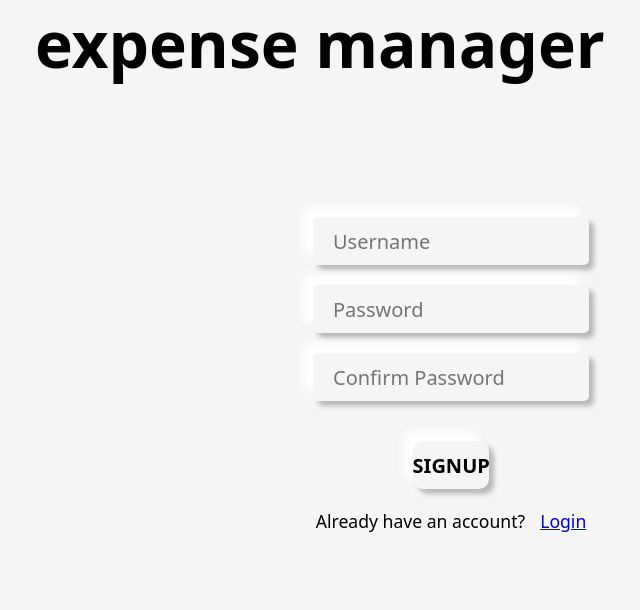
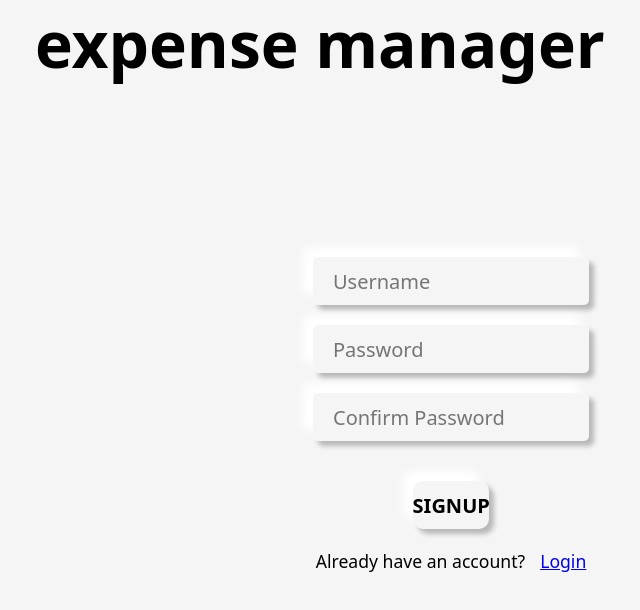
Before and after one commit to lordeadroid/expense-manager, a Next.js app: page /signup in a window 1280 px wide. Shown: the top 610 px of the page, without its empty margins (189-829 px from the left). Built offline with nearby package versions, Linux system fonts and the light colour scheme; no server answers.

Commit message:
showing error on signup

```diff
--- a/src/app/signup/page.tsx
+++ b/src/app/signup/page.tsx
@@ -1,38 +1,18 @@
+"use client";
 import Link from "next/link";
-import { redirect } from "next/navigation";
-
-import createUser from "@/lib/create-user";
-import setCookies from "@/lib/set-cookies";
 import styles from "../styles/login.module.css";
 import { PATH } from "@/constants";
-import isValidCredentials from "@/lib/valid-credentials";
-import { TRes } from "@/types/types";
+import handleSubmit from "@/lib/handle-submit";
+import { useFormState } from "react-dom";
 
 export default function page() {
-  const handleSubmit = async (formData: FormData) => {
-    "use server";
-    const username = formData.get("username") as string;
-    const password = formData.get("password") as string;
-    const confirmPassword = formData.get("confirmPassword") as string;
-
-    const res: TRes = await isValidCredentials(
-      username,
-      password,
-      confirmPassword
-    );
-
-    if (res.status) {
-      createUser(username, password);
-      setCookies(formData);
-      redirect("/");
-    }
-
-    redirect("signup");
-  };
+  const initialState = { status: false, error: "" };
+  const [state, formAction] = useFormState(handleSubmit, initialState);
 
   return (
     <div className={styles.page}>
-      <form action={handleSubmit} className={styles.form}>
+      <div className={state.status ? "" : styles.error}>{state.error}</div>
+      <form action={formAction} className={styles.form}>
         <input
           type="text"
           name="username"
--- a/src/app/styles/login.module.css
+++ b/src/app/styles/login.module.css
@@ -22,11 +22,15 @@
   padding-left: 20px;
   width: 20vw;
   height: 6vh;
-  box-shadow: 5px 5px 5px rgba(0, 0, 0, 0.25), -10px -10px 10px white;
+  box-shadow:
+    5px 5px 5px rgba(0, 0, 0, 0.25),
+    -10px -10px 10px white;
   border-radius: 5px;
 
   &:focus {
-    box-shadow: 10px 10px 10px rgba(0, 0, 0, 0.5), -10px -10px 10px white;
+    box-shadow:
+      10px 10px 10px rgba(0, 0, 0, 0.5),
+      -10px -10px 10px white;
   }
 }
 
@@ -39,10 +43,14 @@
   height: 6vh;
   text-align: center;
   border-radius: 10px;
-  box-shadow: 5px 5px 5px rgba(0, 0, 0, 0.25), -10px -10px 10px white;
+  box-shadow:
+    5px 5px 5px rgba(0, 0, 0, 0.25),
+    -10px -10px 10px white;
 
   &:focus {
-    box-shadow: 15px 15px 15px rgba(0, 0, 0, 0.5), -10px -10px 10px white;
+    box-shadow:
+      15px 15px 15px rgba(0, 0, 0, 0.5),
+      -10px -10px 10px white;
   }
 }
 
@@ -54,3 +62,8 @@
   gap: 15px;
   font-size: 1.1em;
 }
+
+.error {
+  color: red;
+  padding: 20px;
+}
--- /dev/null
+++ b/src/lib/handle-submit.ts
@@ -0,0 +1,29 @@
+"use server";
+
+import { TRes } from "@/types/types";
+import isValidCredentials from "./valid-credentials";
+import createUser from "./create-user";
+import setCookies from "./set-cookies";
+import { redirect } from "next/navigation";
+
+const handleSubmit = async (previousState: any, formData: FormData) => {
+  const username = formData.get("username") as string;
+  const password = formData.get("password") as string;
+  const confirmPassword = formData.get("confirmPassword") as string;
+
+  const res: TRes = await isValidCredentials(
+    username,
+    password,
+    confirmPassword,
+  );
+
+  if (res.status) {
+    createUser(username, password);
+    setCookies(formData);
+    redirect("/");
+  }
+
+  return res;
+};
+
+export default handleSubmit;
```
